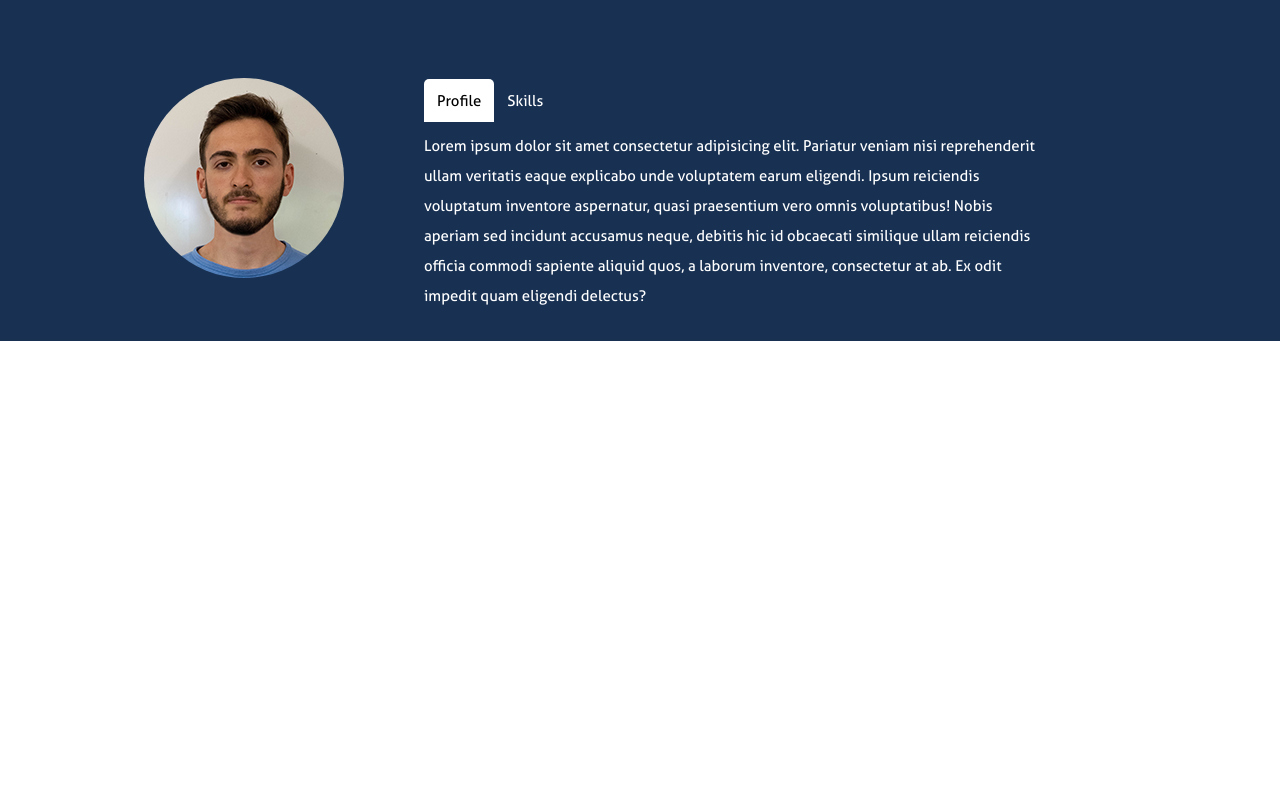
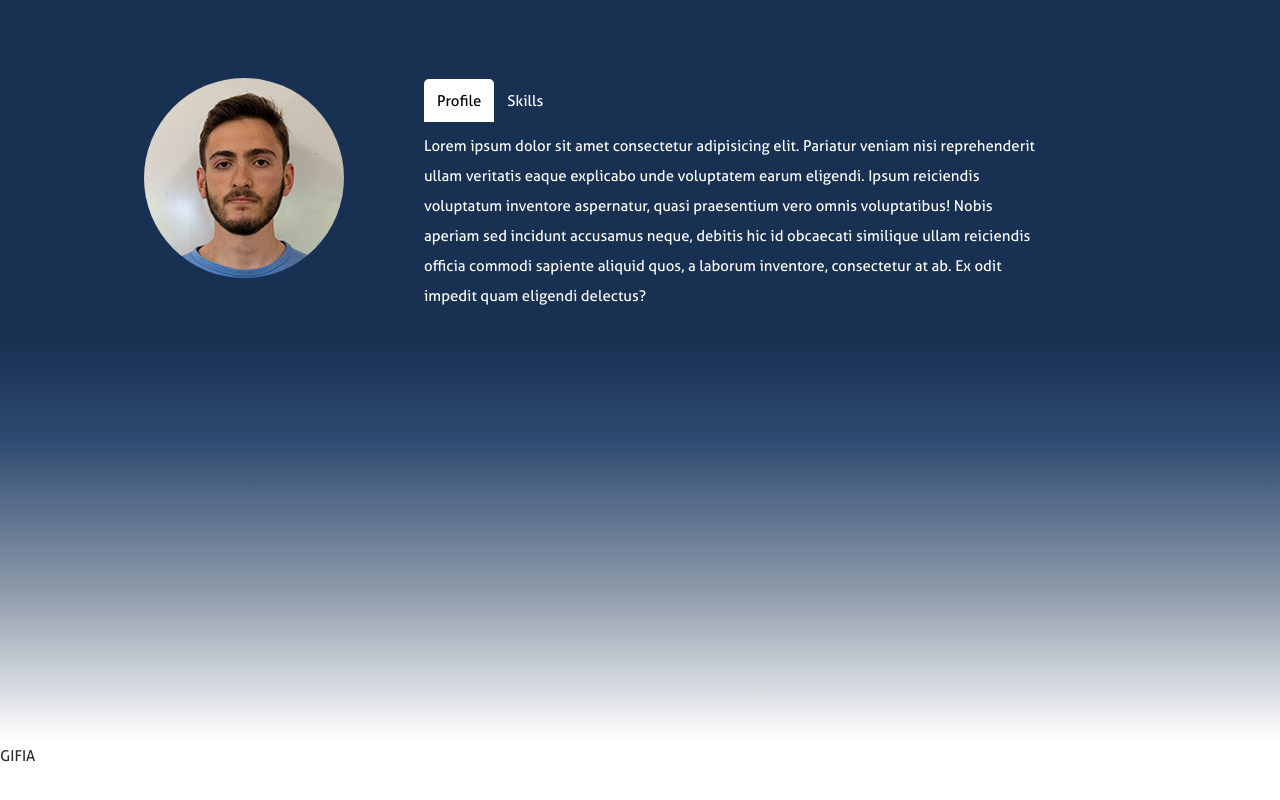
Before and after one commit to apalaciosdev/apalaciosdev-Website, a React (Create React App) app: page / in a window 1280 px wide. Shown: the part 822-1622 px from the top of the page. Before the commit the page ends 1163 px from the top, so only its background shows below. Built offline with nearby package versions, Linux system fonts and the light colour scheme.

Commit message:
2201071052

```diff
--- a/src/App.js
+++ b/src/App.js
@@ -1,7 +1,10 @@
 import React, {useEffect} from 'react'
+
+import Navbar from './components/Navbar';
+import Header from './components/Header'
 import About from './components/About';
-import Header from './components/Header'
-import Navbar from './components/Navbar';
+import Projects from './components/Projects';
+
 import {data} from './resumeData.js'
 
 import AOS from "aos";
@@ -19,6 +22,7 @@ function App() {
       <Navbar/>
       <Header data={data.main}/>
       <About/>
+      <Projects data={data.projects}/>
     </div>
   );
 }
--- /dev/null
+++ b/src/assets/styles/jss/projects.js
@@ -0,0 +1,16 @@
+import {Colors} from '../colors'
+
+
+const projects = {
+  divGradient: {
+    background: 'rgb(255,255,255)',
+    background: 'linear-gradient(360deg, rgba(255,255,255,1) 0%, rgba(141,153,170,1) 38%, rgba(46,75,113,1) 75%, rgba(24,49,83,1) 100%)',
+    height: '50vh',
+  },
+
+  divProjects: {
+
+  }
+}
+
+export default projects;
--- /dev/null
+++ b/src/components/Card.js
@@ -0,0 +1,12 @@
+import React from 'react'
+
+const Card = ({title, description, img}) => {
+  console.log(title)
+  return (
+    <div>
+      <p>{title}</p>
+    </div>
+  )
+}
+
+export default Card
--- a/src/components/Header.js
+++ b/src/components/Header.js
@@ -35,13 +35,13 @@ const Header = ({ data, buttonData }) => {
           to="about"
           spy={true}
           smooth={true}
-          offset={-50}
+          offset={-100}
           duration={1500}
         >
           <FaAngleDoubleDown className="scroll-down"/>
         </Link>
 
-        {/* <ul class="circles">
+         {/* <ul class="circles">
           <li></li>
           <li></li>
           <li></li>
@@ -52,7 +52,7 @@ const Header = ({ data, buttonData }) => {
           <li></li>
           <li></li>
           <li></li>
-        </ul>    */}
+        </ul>     */}
 
 
       </div>
--- a/src/components/Navbar.js
+++ b/src/components/Navbar.js
@@ -29,7 +29,7 @@ const Navbar = () => {
             to="about"
             spy={true}
             smooth={true}
-            offset={-50}
+            offset={-100}
             duration={1500}
             className={css.link}
           >
--- /dev/null
+++ b/src/components/Projects.js
@@ -0,0 +1,25 @@
+import React from 'react'
+;
+import projects from "../assets/styles/jss/projects";
+import { createUseStyles } from "react-jss";
+import Card from './Card';
+
+
+
+
+const Projects = ({data}) => {
+  const useStyles = createUseStyles(projects);
+  const css = useStyles();
+
+  return (
+    <>
+      <div className={css.divGradient}></div>
+      <div id="projects" className={css.divProjects}>
+        <Card title={data.gifia.title} description={data.gifia.description} img={data.gifia.img}/>
+      </div>
+    </>
+
+  )
+}
+
+export default Projects
--- a/src/resumeData.js
+++ b/src/resumeData.js
@@ -11,7 +11,13 @@ export const data = {
     linkedin: "https://www.linkedin.com/in/aaron-palacios-olea-1b16221b3/",
   },
 
-  about: {
-    profile: ""
+  projects: {
+    gifia: {
+      title: "GIFIA",
+      description: "GIFIA is a minimalist Gif filter and searcher for download or implement Gifs in your web that uses the Giphy API.",
+      img: "gifia-preview.gif"
+    },
+
+    nextjsBlog: {},
   },
 };
```
Also changed, not shown: 1 other file (tests, documents, lock files or other folders).
